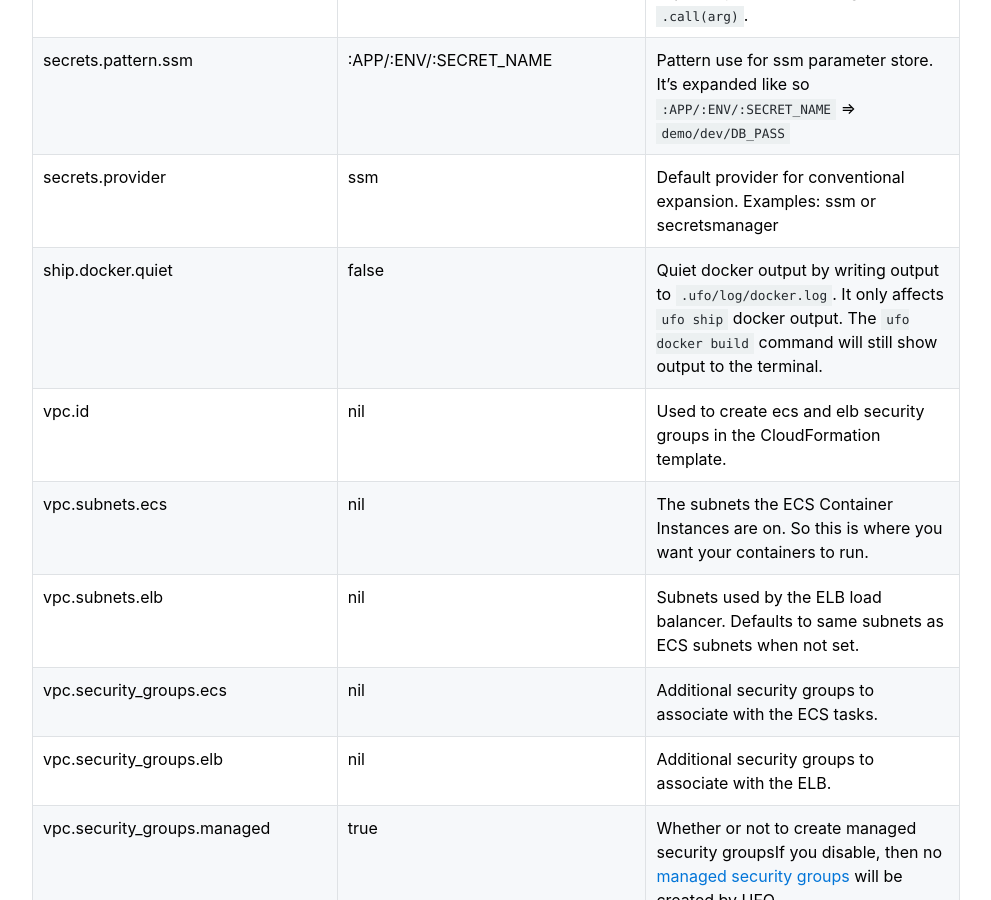
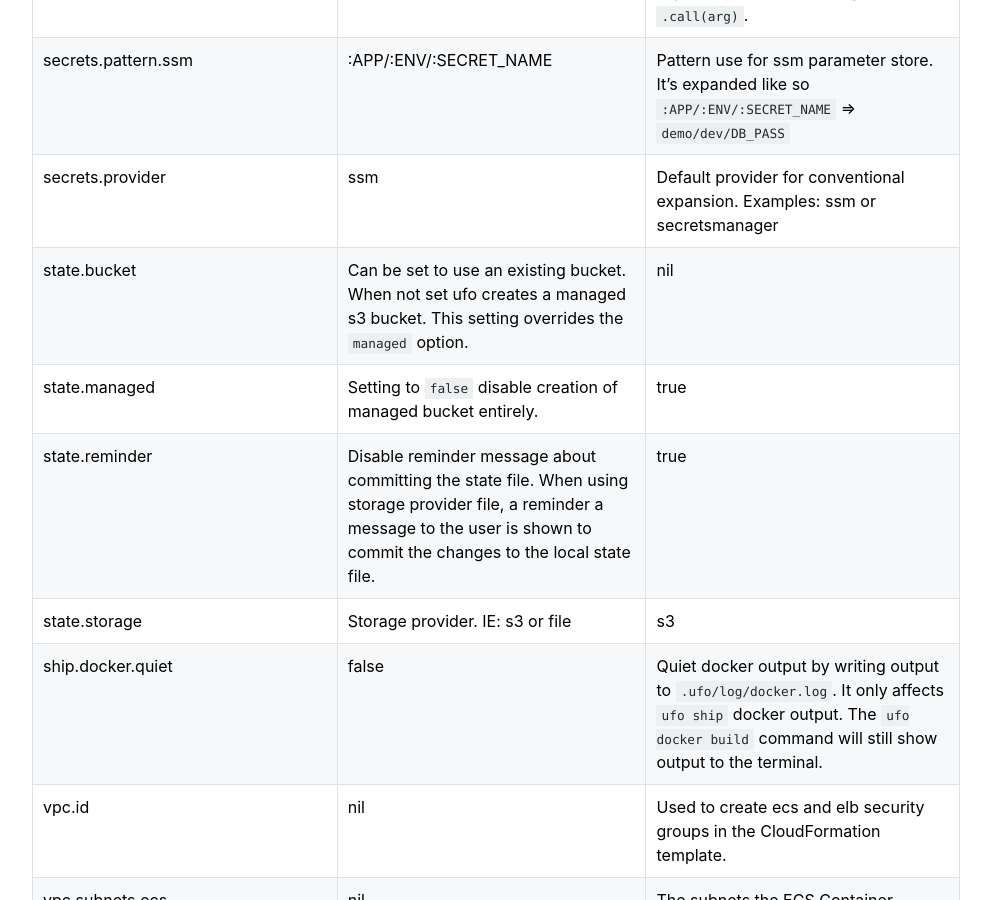
Before and after one commit to boltops-tools/ufo-docs, a Jekyll site: the page built from _docs/config/reference.md, in a window 1280 px wide and 900 px high, scrolled down 5819 px. Shown: the whole window, without its empty margins (238-1229 px from the left). Built offline with Jekyll 4.4.1, drawn with Linux system fonts in a browser that asks for light colours; cached includes are drawn as plain includes; a script that is not in the unit is left out.

Commit message:
state docs

```diff
--- a/_docs/config/reference.md
+++ b/_docs/config/reference.md
@@ -39,5 +39,6 @@ ps.format | auto | Default format of ps tasks output. Examples: auto csv table t
 ps.hide_age | 5 | Age in minutes before hiding stopped tasks from `ufo ps`. Uses stopped_at and status of STOPPED.
 ps.summary | true | Turns on or off the summary at the top of `ufo ps`.
 {% include config/reference/secrets.md %}
+{% include config/reference/state.md %}
 ship.docker.quiet | false | Quiet docker output by writing output to `.ufo/log/docker.log`. It only affects `ufo ship` docker output. The `ufo docker build` command will still show output to the terminal.
 {% include config/reference/vpc.md %}
--- /dev/null
+++ b/_includes/config/reference/state.md
@@ -0,0 +1,4 @@
+state.bucket | Can be set to use an existing bucket. When not set ufo creates a managed s3 bucket. This setting overrides the `managed` option. | nil
+state.managed | Setting to `false` disable creation of managed bucket entirely. | true
+state.reminder | Disable reminder message about committing the state file. When using storage provider file, a reminder a message to the user is shown to commit the changes to the local state file. | true
+state.storage | Storage provider. IE: s3 or file | s3
```
Also changed, not shown: _docs/config/state.md (added, +29 -0 lines).
